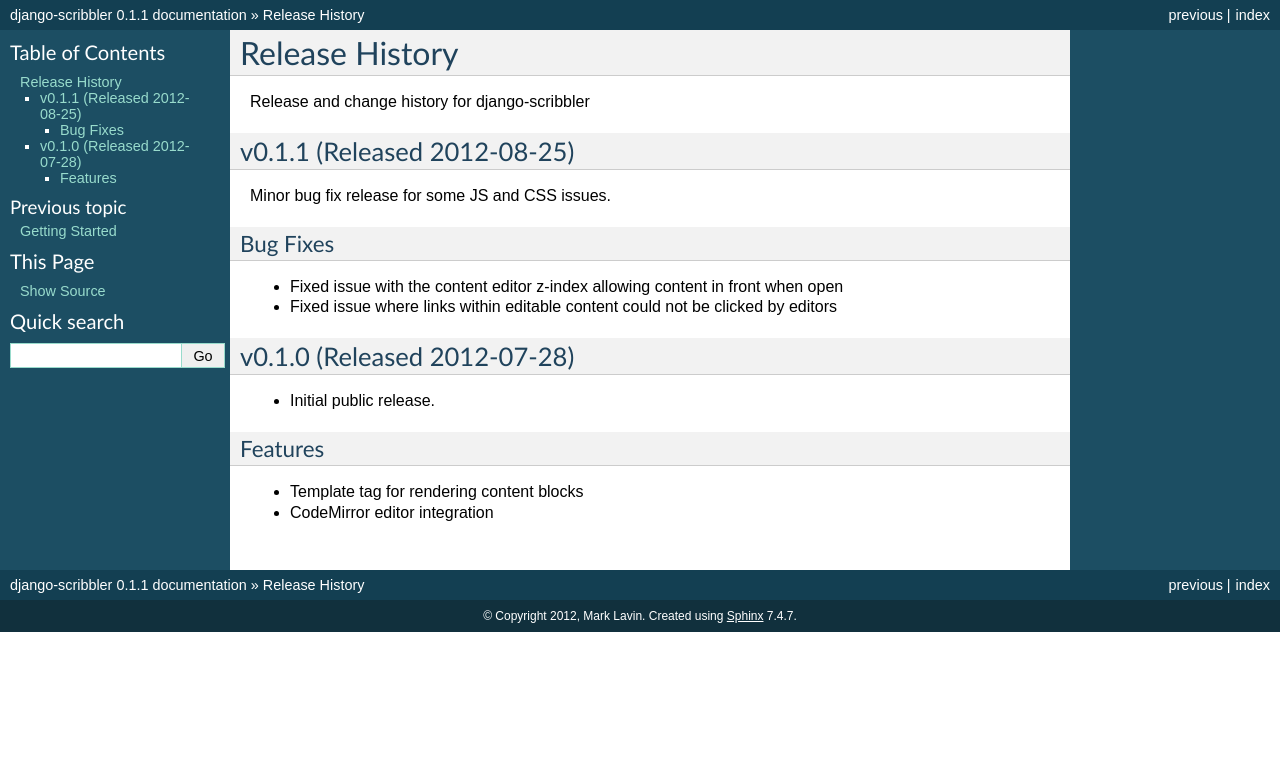
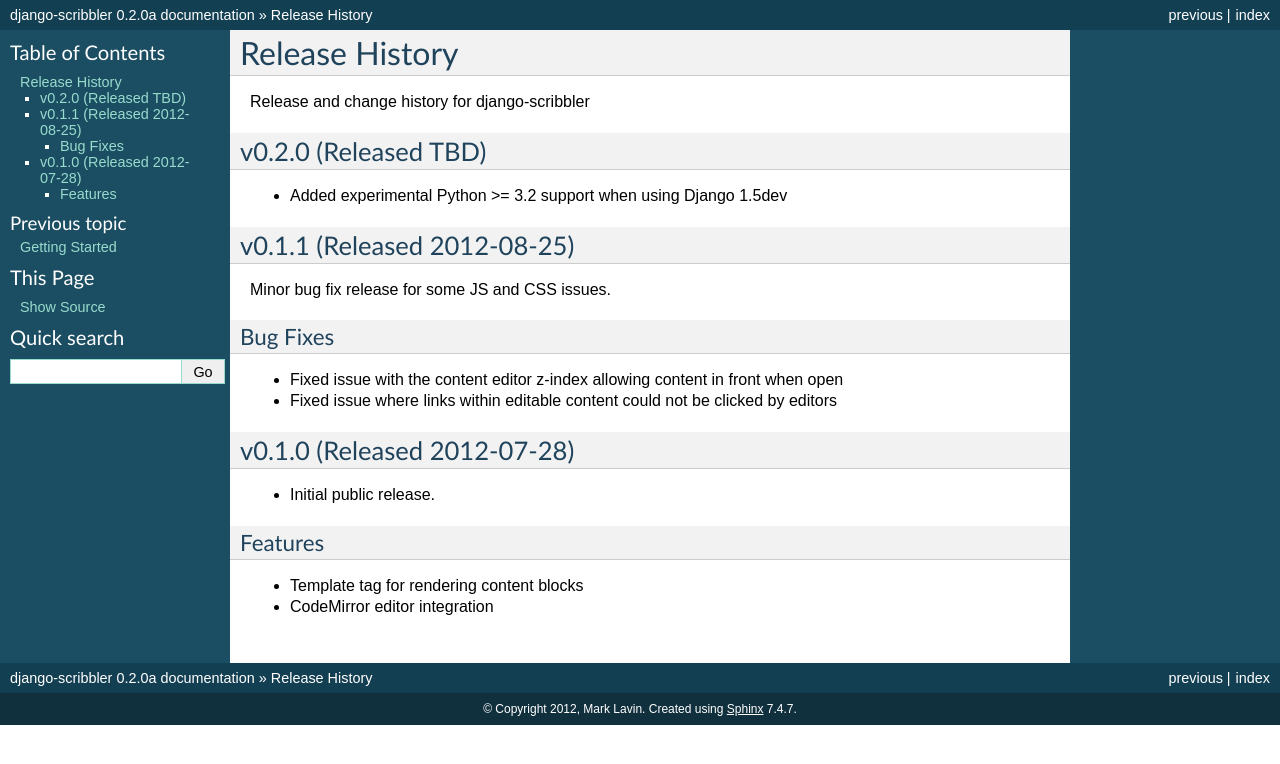
Before and after one commit to caktus/django-scribbler, a Sphinx documentation site: the page built from docs/releases.rst, in a window 1280 px wide. Shown: the top 764 px of the page. Built offline with Sphinx 7.4.7, drawn with Linux system fonts in a browser that asks for light colours.

Commit message:
Version bump and release note on Python 3 suppport.

```diff
--- a/docs/conf.py
+++ b/docs/conf.py
@@ -48,9 +48,9 @@
 # built documents.
 #
 # The short X.Y version.
-version = '0.1'
+version = '0.2'
 # The full version, including alpha/beta/rc tags.
-release = '0.1.1'
+release = '0.2.0a'
 
 # The language for content autogenerated by Sphinx. Refer to documentation
 # for a list of supported languages.
--- a/docs/releases.rst
+++ b/docs/releases.rst
@@ -2,6 +2,12 @@
 ====================================
 
 Release and change history for django-scribbler
+
+
+v0.2.0 (Released TBD)
+------------------------------------
+
+- Added experimental Python >= 3.2 support when using Django 1.5dev
 
 
 v0.1.1 (Released 2012-08-25)
--- a/scribbler/__init__.py
+++ b/scribbler/__init__.py
@@ -2,4 +2,4 @@
 from __future__ import unicode_literals
 
 
-__version__ = '0.1.1'
+__version__ = '0.2.0a'
```
